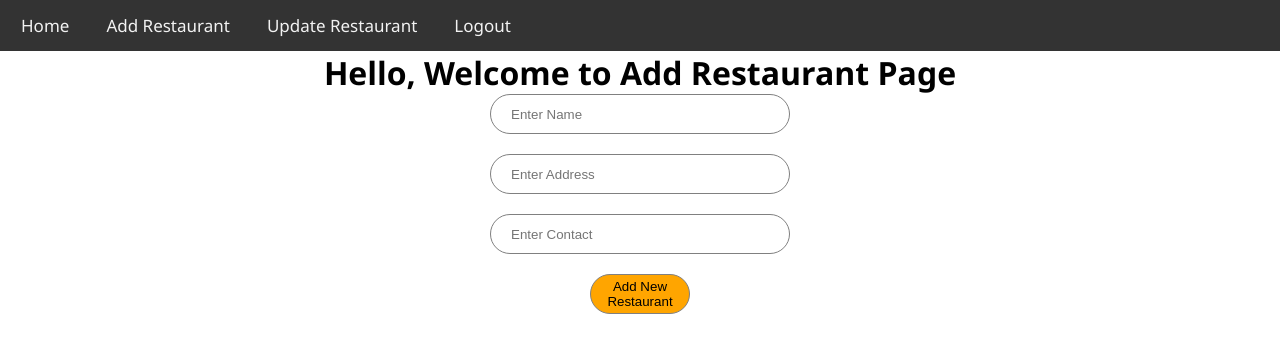
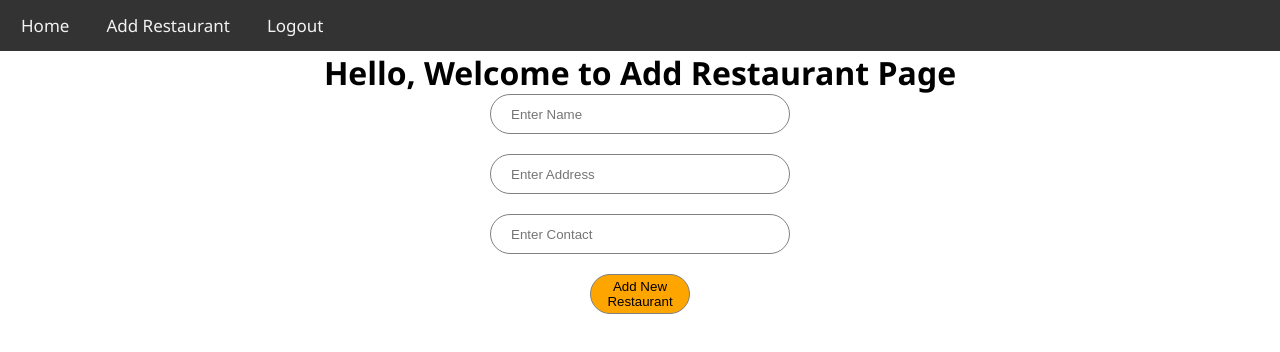
Before and after one commit to curiousdilip/vuejs, a Vue app: page /add-restaurant in a window 1280 px wide. Shown: the top 352 px of the page. Built offline with nearby package versions, Linux system fonts and the light colour scheme; sample sign-in values are in the browser's storage.

Commit message:
removed update restaurant from header file

```diff
--- a/src/components/Header.vue
+++ b/src/components/Header.vue
@@ -2,7 +2,6 @@
   <div class="nav">
     <router-link to="/">Home</router-link>
     <router-link to="/add-restaurant">Add Restaurant</router-link>
-    <router-link to="/update-restaurant">Update Restaurant</router-link>
     <router-link to="#" v-on:click="logout">Logout</router-link>
   </div>
 </template>
```
